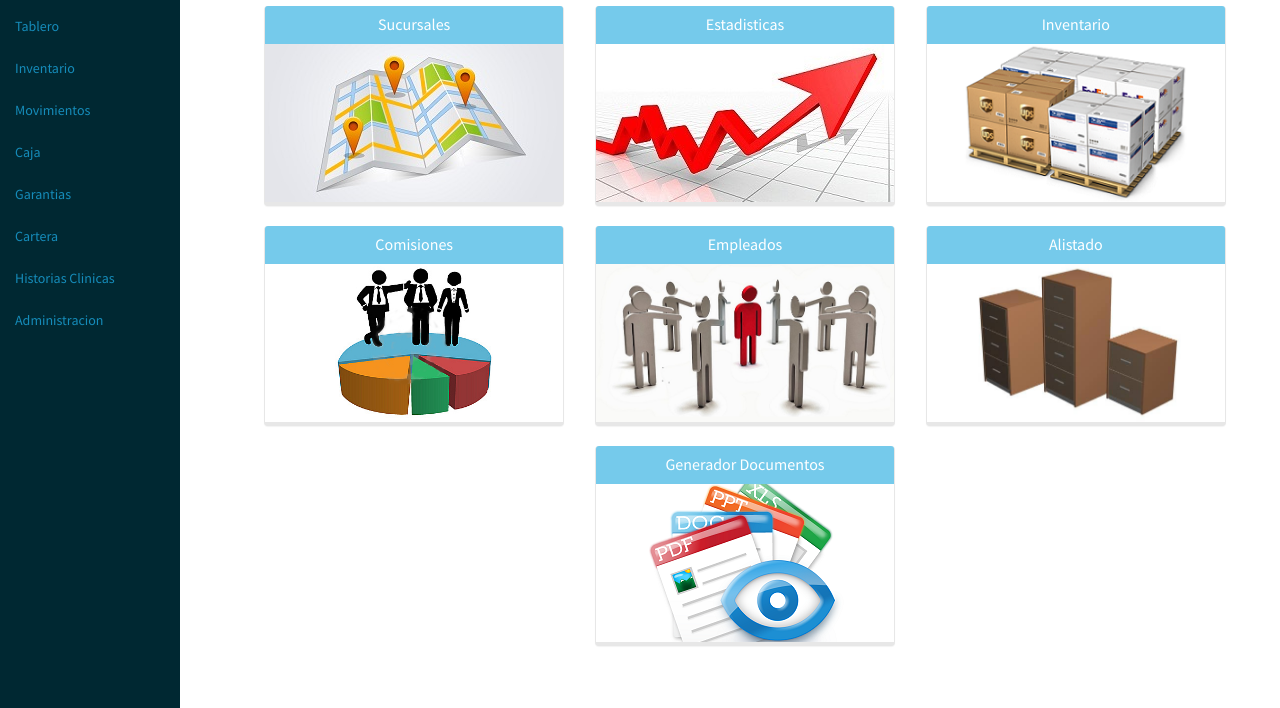
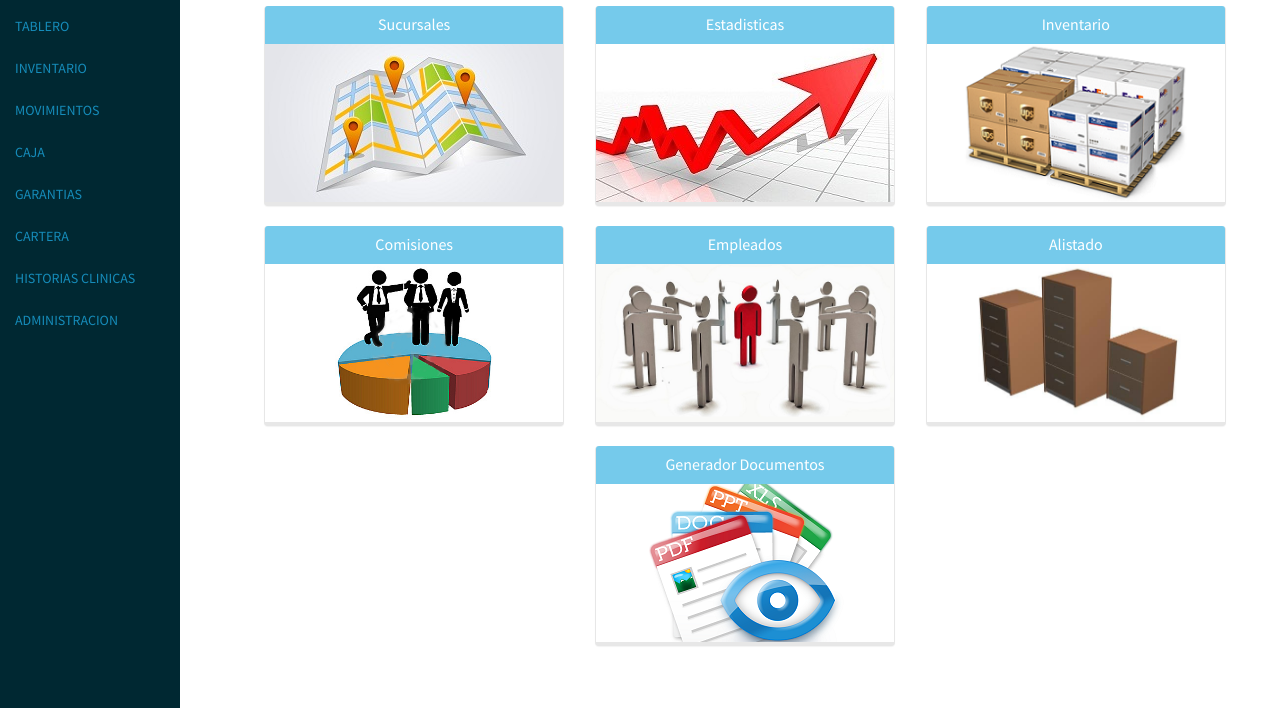
Before and after one commit to daguiheso/Indigo, a website: page public/index.html in a window 1280 px wide. Shown: the part 92-800 px from the top of the page. Drawn offline with Linux system fonts and the light colour scheme; files that its build step writes are made by us from their sources.

Commit message:
Add filter uppercase to main

```diff
--- a/public/partials/indigo-main.html
+++ b/public/partials/indigo-main.html
@@ -1,7 +1,7 @@
 <section class="mainMenu" ng-controller="DashboardController">
 	<ul ng-repeat="item in main" class="nav nav-pills nav-stacked">
 	  <li ng-repeat="(key, value) in item">
-	  	<a ng-click="selectTab({{value}})" ng-href="#/{{key | normalize}}">{{key}}</a>
+	  	<a ng-click="selectTab({{value}})" ng-href="#/{{key | normalize}}">{{key | uppercase}}</a>
 	  </li>
 	</ul>
 </section>
```
